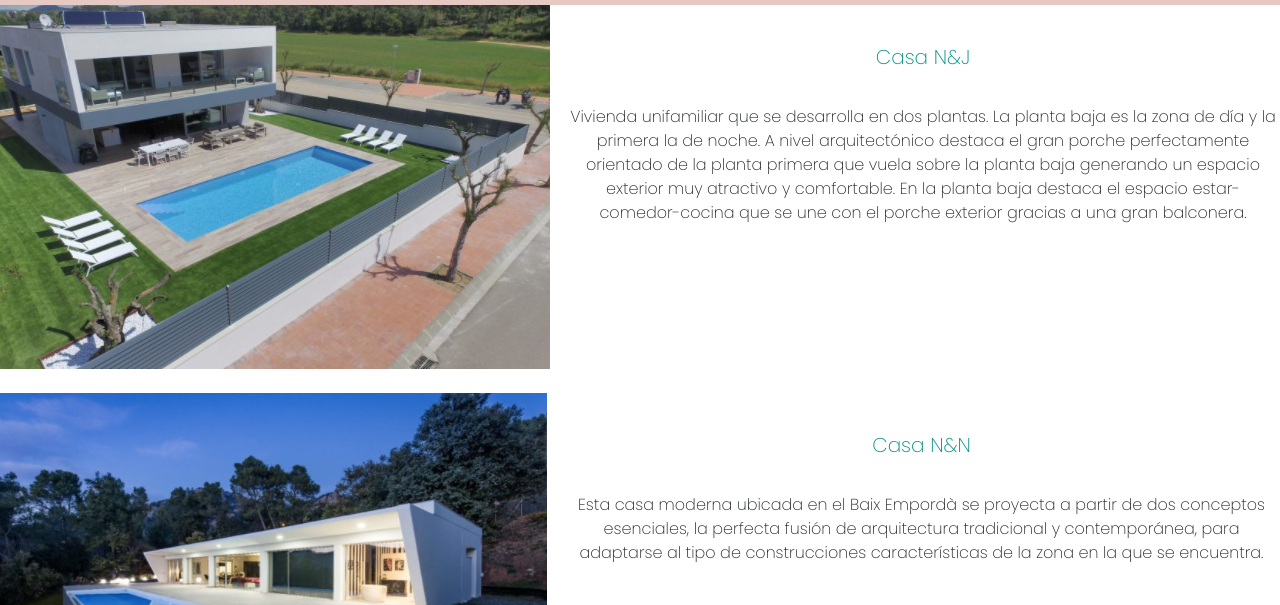
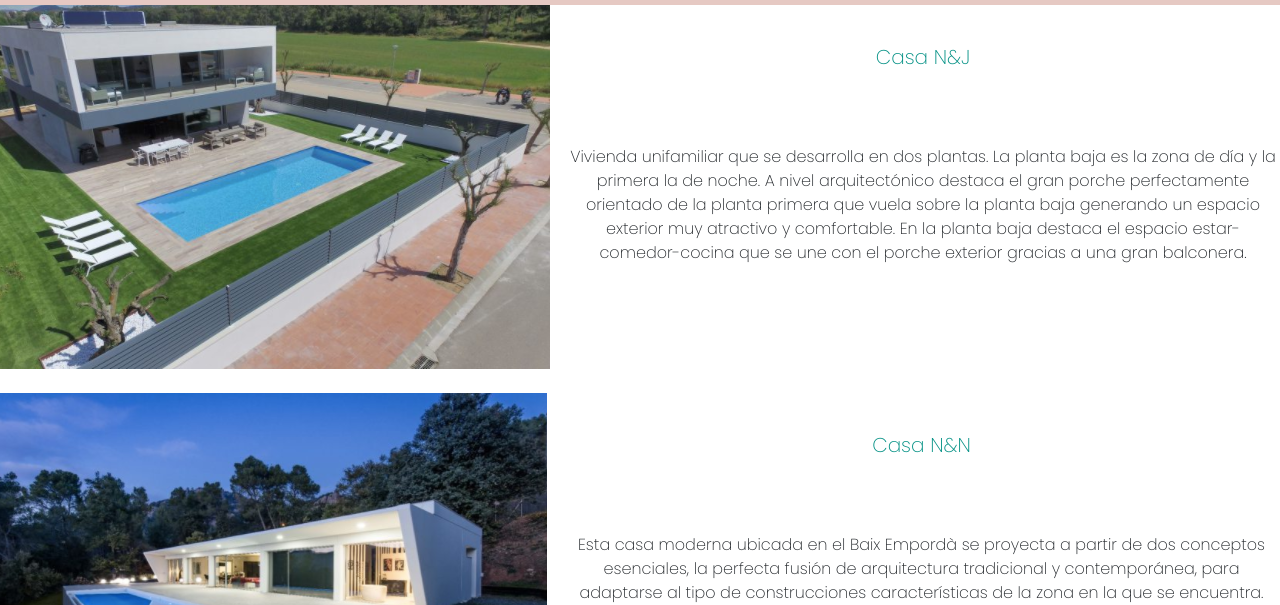
Before and after one commit to arantxa-martinez/apacheta.muebles, a website: page views/arquitectura.html in a window 1280 px wide. Shown: the part 195-800 px from the top of the page. Drawn offline with nearby package versions, Linux system fonts and the light colour scheme.

Commit message:
amend de una ruta

```diff
--- a/assets/SCSS/style.scss
+++ b/assets/SCSS/style.scss
@@ -199,7 +199,7 @@ h3.h3{
 
 
 }
-
+/* carousel */
 .carouselprimera{
     font-family: 'Indie Flower';
     background-color: $primarycolor;
@@ -210,8 +210,9 @@ h3.h3{
 h5{
     color:$bkgColor;
     padding-top: 2em;
+    padding-bottom: 2em;
     text-align: center;
-    font-size: 15px;
+    font-size: 16px;
     font-family: 'Poppins', sans-serif;
 
 
```
Also changed, not shown: index.html (+2 -71 lines), assets/SCSS/style.css, 1 other file.
